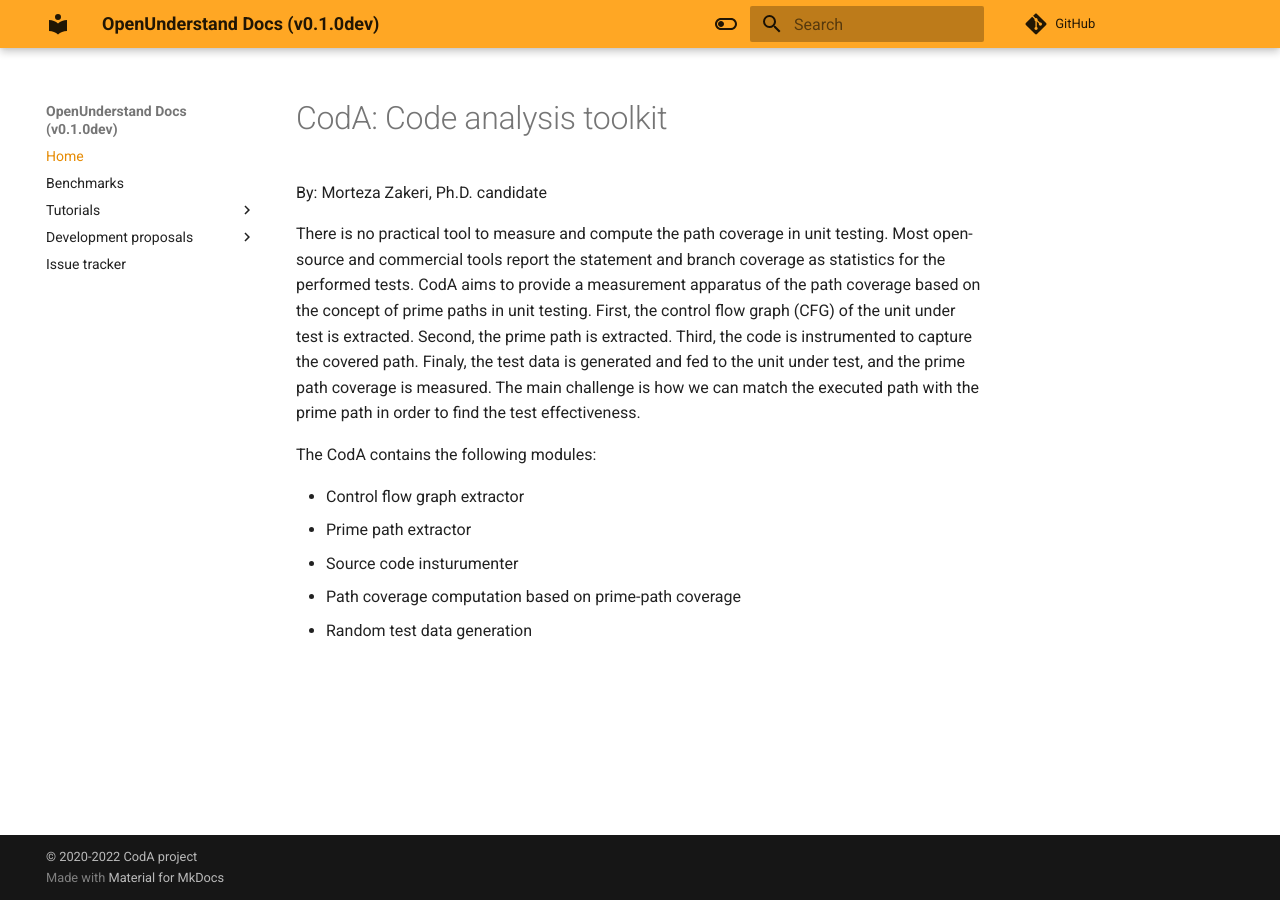
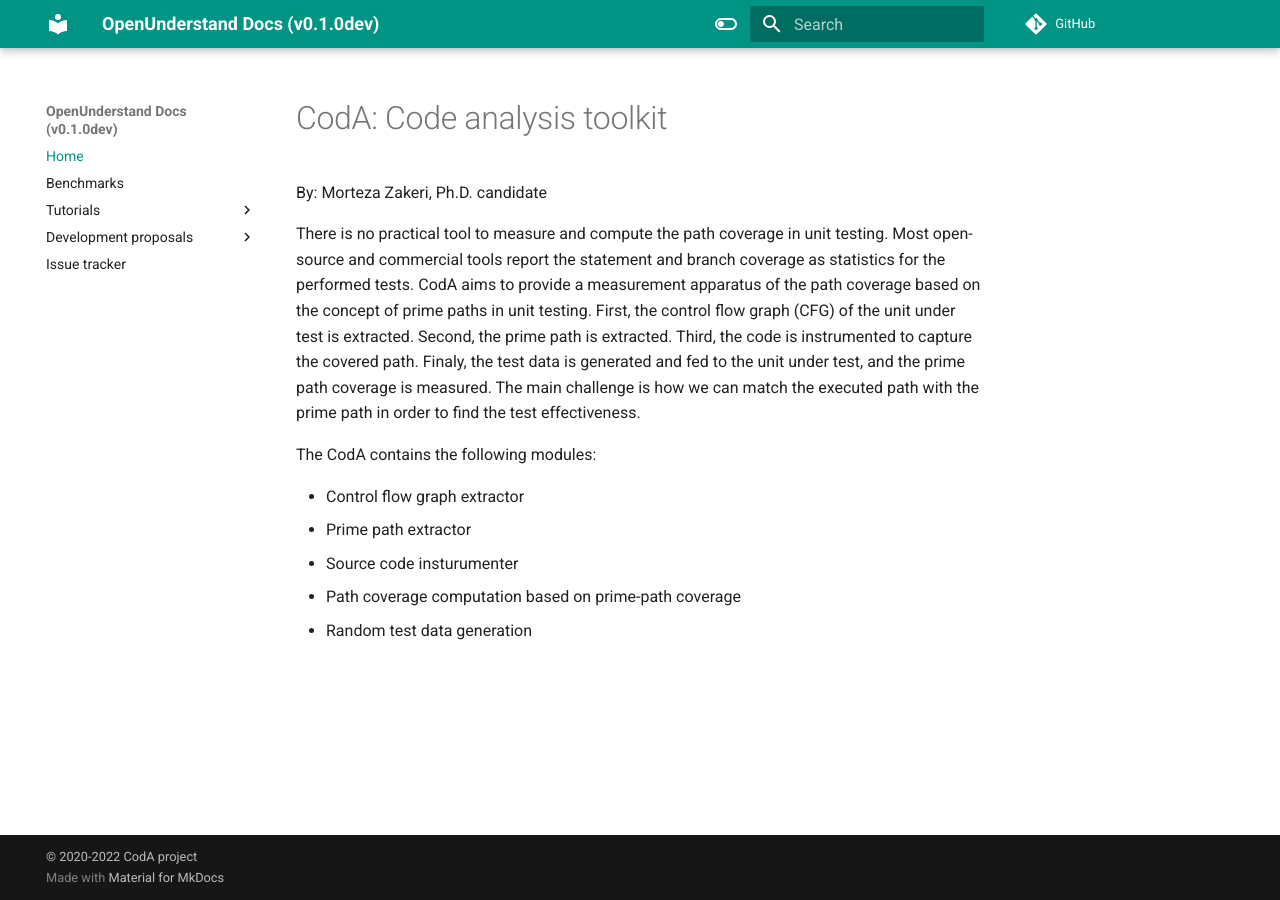
Before and after one commit to m-zakeri/CodA, an MkDocs documentation site: the page built from docs/index.md, in a window 1280 px wide. Built offline with MkDocs 1.6.1 and Material for MkDocs 9.7.7, drawn with Linux system fonts in a browser that asks for light colours; comment, search, counter and statistics services are not loaded.

Commit message:
update mkdocs.yml

```diff
--- a/mkdocs.yml
+++ b/mkdocs.yml
@@ -9,13 +9,13 @@ theme:
   name: material
   palette:
     - scheme: default
-      primary: orange
+      primary: teal
       accent: teal
       toggle:
         icon: material/toggle-switch-off-outline
         name: Dark mode
     - scheme: slate
-      primary: orange
+      primary: teal
       accent: teal
       toggle:
         icon: material/toggle-switch
@@ -36,7 +36,7 @@ nav:
     - Home: index.md
     - Benchmarks: benchmarks.md
     - Tutorials:
-        - ANTLR basics: antlr_basics.md
+        - ANTLR basics: tutorials/antlr_basics.md
         - Program instrumentation: tutorials/program_instrumentation.md
         - Source code metrics computation: tutorials/metrics_computation.md
     - Development proposals:
```
